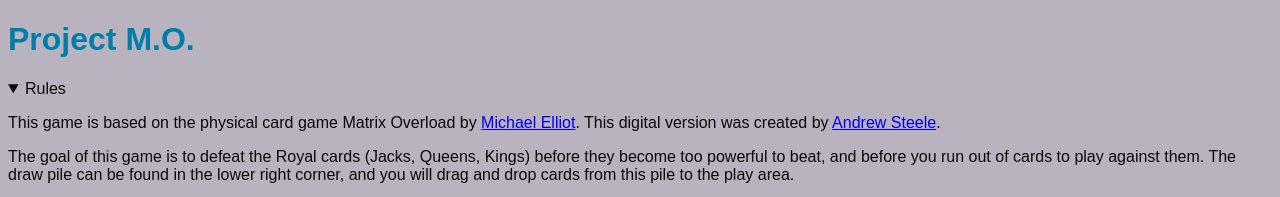
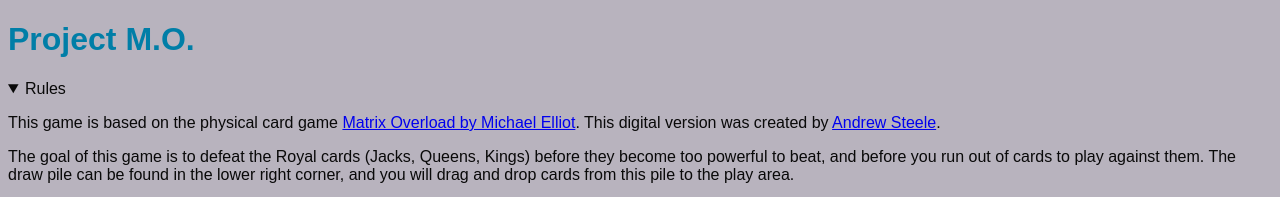
Before and after one commit to Andrew565/ProjectMO, a website: page index.html in a window 1280 px wide. Both pictures are taken after a click on the heading "Rules". Shown: the top 197 px of the page. Drawn offline with Linux system fonts and the light colour scheme.

Commit message:
Update index.html

```diff
--- a/index.html
+++ b/index.html
@@ -12,8 +12,8 @@
       <details>
         <summary>Rules</summary>
         <p>
-          This game is based on the physical card game Matrix Overload by
-          <a href="https://www.patreon.com/notwriting">Michael Elliot</a>. This digital version was created by
+          This game is based on the physical card game
+          <a href="https://notwriting.itch.io/matrix-overload">Matrix Overload by Michael Elliot</a>. This digital version was created by
           <a href="https://andrew565.github.io/">Andrew Steele</a>.
         </p>
         <p>
```
